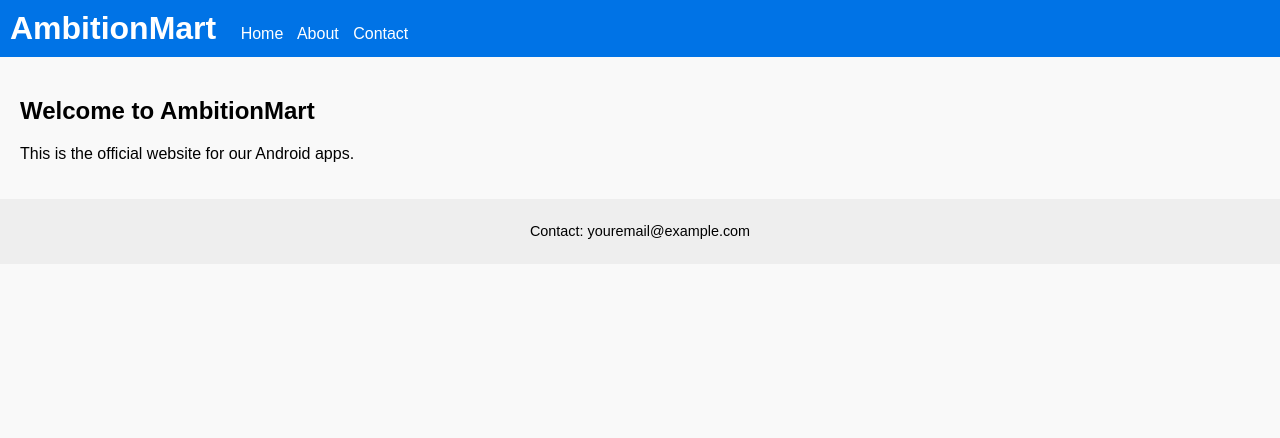
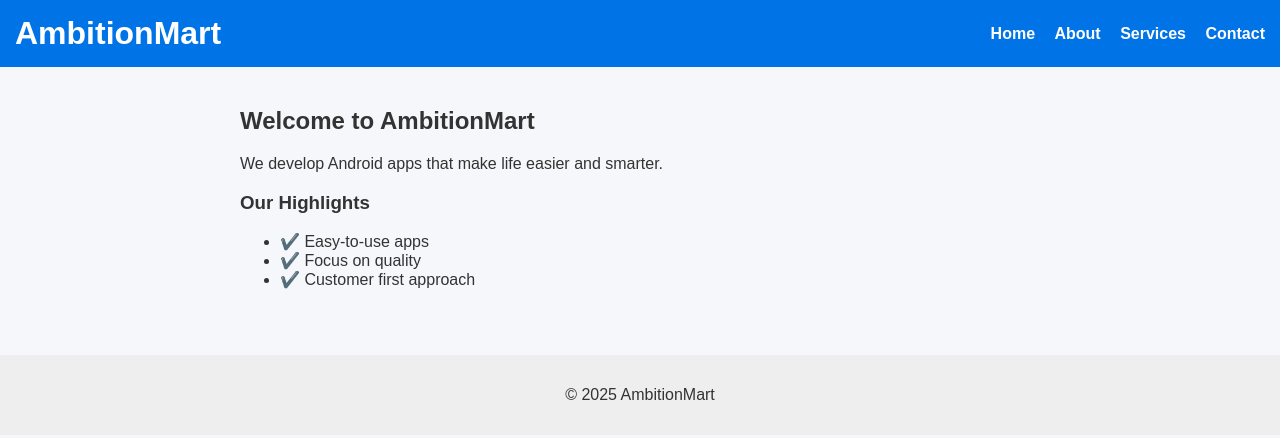
Before and after one commit to ambitionmart/ambitionmart.github.io, a plain HTML site: page index.html in a window 1280 px wide. Drawn offline with Linux system fonts and the light colour scheme.

Commit message:
Add files via upload

```diff
--- a/index.html
+++ b/index.html
@@ -1,9 +1,9 @@
 <!DOCTYPE html>
 <html lang="en">
 <head>
-  <meta charset="UTF-8" />
+  <meta charset="UTF-8">
   <title>AmbitionMart – Home</title>
-  <link rel="stylesheet" href="style.css" />
+  <link rel="stylesheet" href="style.css">
 </head>
 <body>
   <header>
@@ -11,15 +11,25 @@
     <nav>
       <a href="index.html">Home</a>
       <a href="about.html">About</a>
+      <a href="services.html">Services</a>
       <a href="contact.html">Contact</a>
     </nav>
   </header>
   <main>
     <h2>Welcome to AmbitionMart</h2>
-    <p>This is the official website for our Android apps.</p>
+    <p>We develop Android apps that make life easier and smarter.</p>
+
+    <section>
+      <h3>Our Highlights</h3>
+      <ul>
+        <li>✔️ Easy-to-use apps</li>
+        <li>✔️ Focus on quality</li>
+        <li>✔️ Customer first approach</li>
+      </ul>
+    </section>
   </main>
   <footer>
-    <p>Contact: youremail@example.com</p>
+    <p>© 2025 AmbitionMart</p>
   </footer>
 </body>
 </html>
--- a/style.css
+++ b/style.css
@@ -1,33 +1,44 @@
 body {
-  font-family: sans-serif;
+  font-family: Arial, sans-serif;
   margin: 0;
   padding: 0;
-  background: #f9f9f9;
+  background: #f5f7fa;
+  color: #333;
 }
+
 header {
   background: #0073e6;
-  color: white;
-  padding: 10px;
+  color: #fff;
+  padding: 15px;
+  display: flex;
+  align-items: center;
+  justify-content: space-between;
 }
+
 header h1 {
   margin: 0;
-  display: inline-block;
 }
-nav {
-  display: inline-block;
-  margin-left: 20px;
-}
+
 nav a {
   color: white;
-  margin-right: 10px;
+  margin-left: 15px;
   text-decoration: none;
+  font-weight: bold;
 }
+
+nav a:hover {
+  text-decoration: underline;
+}
+
 main {
   padding: 20px;
+  max-width: 800px;
+  margin: auto;
 }
+
 footer {
   text-align: center;
-  padding: 10px;
+  padding: 15px;
   background: #eee;
-  font-size: 0.9em;
+  margin-top: 30px;
 }
```
Also changed, not shown: about.html (+5 -4 lines), contact.html (+6 -4 lines), services.html (line endings or trailing spaces).
